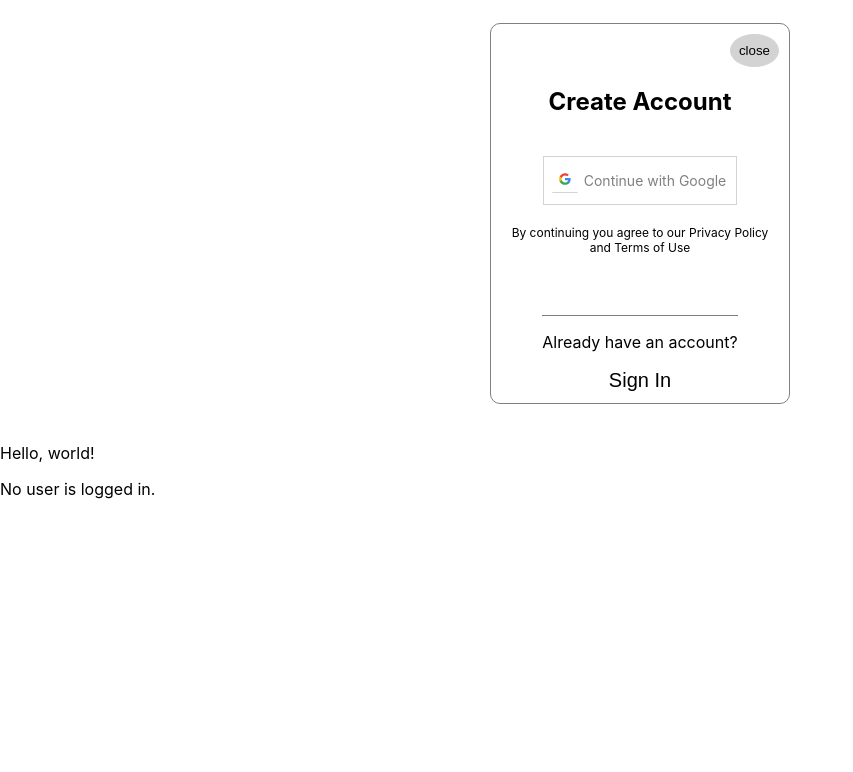
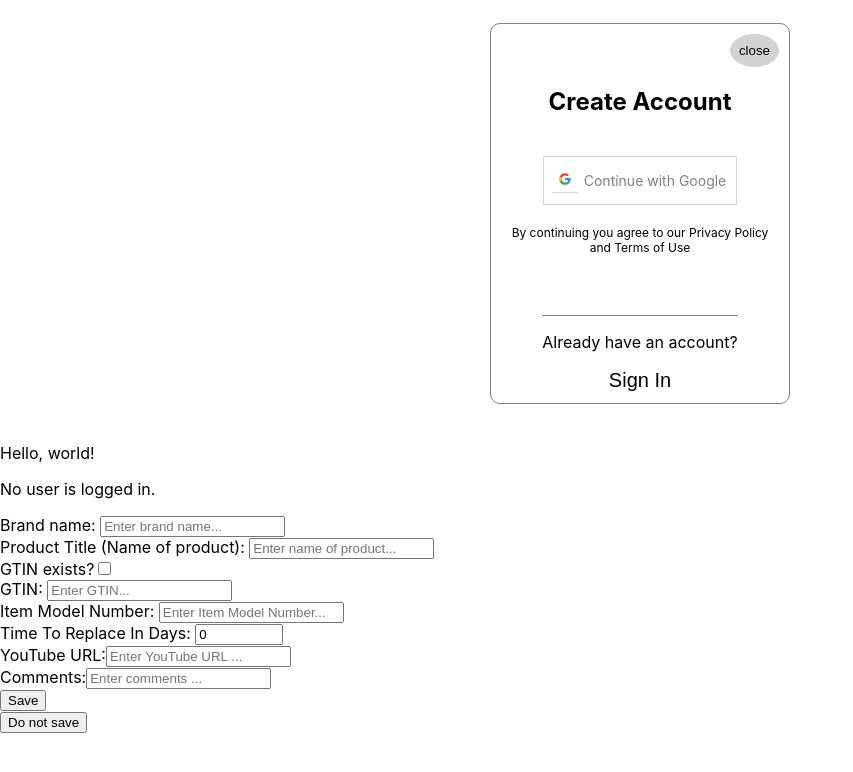
Before and after one commit to Th5192/duurable, a Next.js app: page / in a window 1280 px wide. Shown: the top 772 px of the page, without its empty margins (0-853 px from the left). Built offline with nearby package versions, Linux system fonts and the light colour scheme; no server answers.

Commit message:
Created input for for data point submittal

```diff
--- a/pages/index.tsx
+++ b/pages/index.tsx
@@ -1,22 +1,26 @@
+// Typescript recommends using undefined and not null.  Source: https://github.com/Microsoft/TypeScript/wiki/Coding-guidelines#null-and-undefined
+
+
 import type { NextPage } from 'next'
 import Head from 'next/head'
 import Image from 'next/image'
 import styles from '../styles/Home.module.css'
+import productPageStyles from '../styles/product-page.module.css'
 
 // React core.
 import React, {useState, useEffect} from 'react';
 
-import { getAuth, onAuthStateChanged} from "firebase/auth";
-import { doc, setDoc  } from "firebase/firestore";
+import { getAuth, onAuthStateChanged } from "firebase/auth";
+import { doc, setDoc, addDoc, collection, updateDoc  } from "firebase/firestore";
 
 import {db} from '../pages/_app'
 
 async function setMyFirstDoc(){
   // Add a new document in collection "cities"
-  await setDoc(doc(db, "cities", "LA"), {
-    name: "Boston",
-    state: "MA",
-    country: "USA"
+  await addDoc(collection(db, "products", "itemsSortedByBrand", "bose"), {
+    title: "SoundSport",
+    gTIN: "A90898S8989",
+    productIdentifierExists: true
   });
 
 }
@@ -67,6 +71,195 @@ function MonitorUserLoginStatus() {
 }
 
 
+// Collection: Products
+//   Document: ItemsSortedByBrand
+//     Collection: BOSE
+//        Document: GTIN: 123ABC
+//          Collection: DataPoints
+//             Document: DataPoint001
+//     Collection: NIKE
+interface DataPointEditingFormProps {
+  brand: string;
+  title: string;
+  identifierExists: boolean;
+  gTIN: string;
+  itemModelNumber: string;
+  timeToReplaceInDays: number;
+  youTubeURL: string;
+  comments: string;
+  dataPointUID: string;
+}
+
+function DataPointEditingForm(props: DataPointEditingFormProps) {
+
+  let existingBrand = undefined
+  if (props.brand == undefined) {
+
+  } else {
+    existingBrand = props.brand
+  }
+
+  let existingTitle = undefined
+  if (props.title == undefined) {
+
+  } else {
+    existingTitle = props.title
+  }
+
+  let existingIdentifierExists = false
+  if (props.identifierExists == undefined) {
+
+  } else {
+    existingIdentifierExists = props.identifierExists
+  }
+
+  // ASIN is a subset of GTIN
+  let existingGTIN = undefined
+  if (props.gTIN == undefined) {
+
+  } else {
+    existingGTIN = props.gTIN
+  }
+
+  let existingItemModelNumber = undefined
+  if (props.itemModelNumber == undefined) {
+
+  } else {
+    existingItemModelNumber = props.itemModelNumber
+  }
+
+  let existingTimeToReplaceInDays = undefined
+  if (props.timeToReplaceInDays == undefined) {
+
+  } else {
+    existingTimeToReplaceInDays = Number(props.timeToReplaceInDays)
+  }
+
+  let existingYouTubeURL = undefined
+  if (props.youTubeURL == undefined) {
+
+  } else {
+    existingYouTubeURL = props.youTubeURL
+  }
+
+  let existingComments = undefined
+  if (props.comments == undefined) {
+
+  } else {
+    existingComments = props.comments
+  }
+
+  const [brand, setBrand] = useState(existingBrand || '');
+  const [title, setTitle] = useState(existingTitle || '');
+  const [identifierExists, setIdentifierExists] = useState(existingIdentifierExists || false);
+  const [gTIN, setGTIN] = useState(existingGTIN || '');
+  const [itemModelNumber, setItemModelNumber] = useState(existingItemModelNumber || '');
+  const [timeToReplaceInDays, setTimeToReplaceInDays] = useState(existingTimeToReplaceInDays || 0);
+  const [youTubeURL, setYouTubeURL] = useState(existingYouTubeURL || '');
+  const [comments, setComments] = useState(existingComments || '');
+
+
+  async function pushToFirebase() {
+
+    const newOrEditedDataPointRef = doc(collection(db, 'products', 'itemsSortedByBrand', brand));
+
+    await setDoc(newOrEditedDataPointRef, {
+      brand: brand,
+      title: title,
+      identifierExists: identifierExists,
+      gTIN: gTIN,
+      itemModelNumber: itemModelNumber,
+      timeToReplaceInDays: timeToReplaceInDays,
+      youTubeURL: youTubeURL,
+      comments: comments
+    })
+
+    const dataPointUID = newOrEditedDataPointRef.id
+
+    await setDoc(doc(collection(db,'products', 'durabilityInDaysSortedByBrandAndItem', gTIN)), {
+      [dataPointUID]: timeToReplaceInDays
+    })
+
+  }
+
+  const handleSubmit = (event: React.ChangeEvent<HTMLFormElement>) => {
+    event.preventDefault();
+    pushToFirebase()
+    console.log('handleSubmit')
+  };
+
+  const handleChange = (event: React.ChangeEvent<HTMLInputElement>) => {
+    event.persist();
+    switch (event.target.id) {
+      case 'brand':
+        setBrand(event.target.value);
+        break;
+      case 'title':
+        setTitle(event.target.value);
+        break;
+      case 'identifierExists':
+        setIdentifierExists(!identifierExists)
+        break;
+      case 'gTIN':
+        setGTIN(event.target.value);
+        break;
+      case 'itemModelNumber':
+        setItemModelNumber(event.target.value);
+        break;
+      case 'timeToReplaceInDays':
+        let timeToReplaceInDaysAsInt = parseInt(event.target.value);
+        setTimeToReplaceInDays(timeToReplaceInDaysAsInt);
+        break;
+      case 'youTubeURL':
+        setYouTubeURL(event.target.value);
+        break;
+      case 'comments':
+        setComments(event.target.value);
+        break;
+      default:
+        break;
+    }
+  }
+
+  function handleEditButtonState() {
+    console.log("handleEditButtonState pressed")
+  }
+
+  return(
+    <div className={productPageStyles.dataPointEditingForm}>
+      <form onSubmit={handleSubmit}>
+        <label>Brand name: </label>
+        <input id='brand' className='form-field' type='text' placeholder='Enter brand name...' name='brand' value={brand} onChange={handleChange}/>
+        <br></br>
+        <label>Product Title (Name of product): </label>
+        <input id='title' className='form-field' type='text' placeholder='Enter name of product...' name='title' value={title} onChange={handleChange}/>
+        <br></br>
+        <label>GTIN exists?
+        <input id='identifierExists' type='checkbox' checked={identifierExists} name='identifierExists' onChange={handleChange}/>
+        </label>
+        <br></br>
+        <label>GTIN: </label>
+        <input id='gTIN' className='form-field' type='text' placeholder='Enter GTIN...' name='gTIN' value={gTIN} onChange={handleChange}/>
+        <br></br>
+        <label>Item Model Number: </label>
+        <input id='itemModelNumber' className='form-field' type='text' placeholder='Enter Item Model Number...' name='itemModelNumber' value={itemModelNumber} onChange={handleChange}/>
+        <br></br>
+        <label>Time To Replace In Days: </label>
+        <input id='timeToReplaceInDays' className='form-field' type='number' min='0' max='365000' placeholder='Enter Time To Replace In Days...' name='timeToReplaceInDays' value={timeToReplaceInDays} onChange={handleChange}/>
+        <br></br>
+        <label>YouTube URL:</label>
+        <input id='youTubeURL' className='form-field' type='text' placeholder='Enter YouTube URL ...' name='youTubeURL' value={youTubeURL} onChange={handleChange}/>
+        <br></br>
+        <label>Comments:</label>
+        <input id='comments' className='form-field' type='text' placeholder='Enter comments ...' name='comments' value={comments} onChange={handleChange}/>
+        <br></br>
+        <button className={productPageStyles.saveButton} type='submit'>Save</button>
+        <br></br>
+      </form>
+      <button className={productPageStyles.doNotSaveButton} onClick={() => handleEditButtonState()}>Do not save</button>
+    </div>
+  )
+}
 
 
 const Home: NextPage = () => {
@@ -74,6 +267,7 @@ const Home: NextPage = () => {
     <div>
       <p>Hello, world!</p>
       <MonitorUserLoginStatus/>
+      <DataPointEditingForm brand={''} title={''} identifierExists={false} gTIN={''} itemModelNumber={''} timeToReplaceInDays={0} youTubeURL={''} comments={''} dataPointUID={''}/>
     </div>
   )
 }
```
